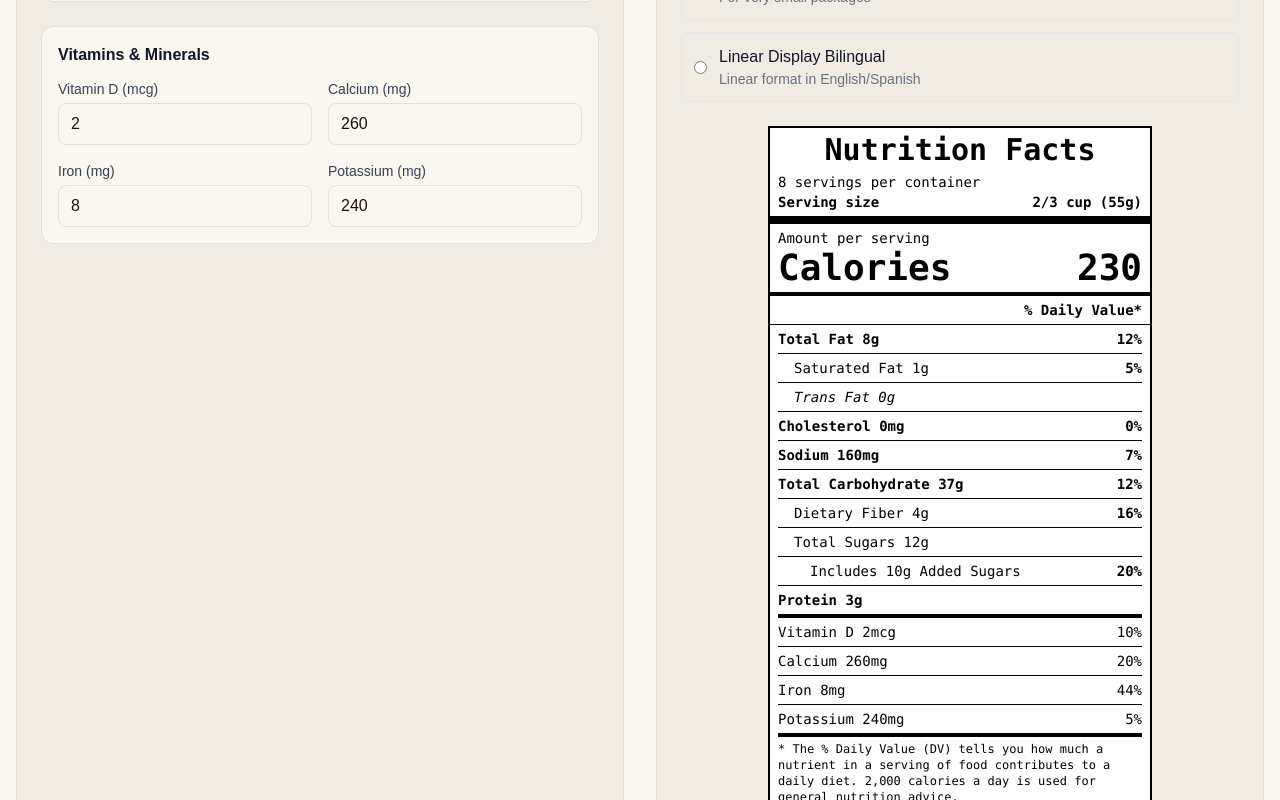
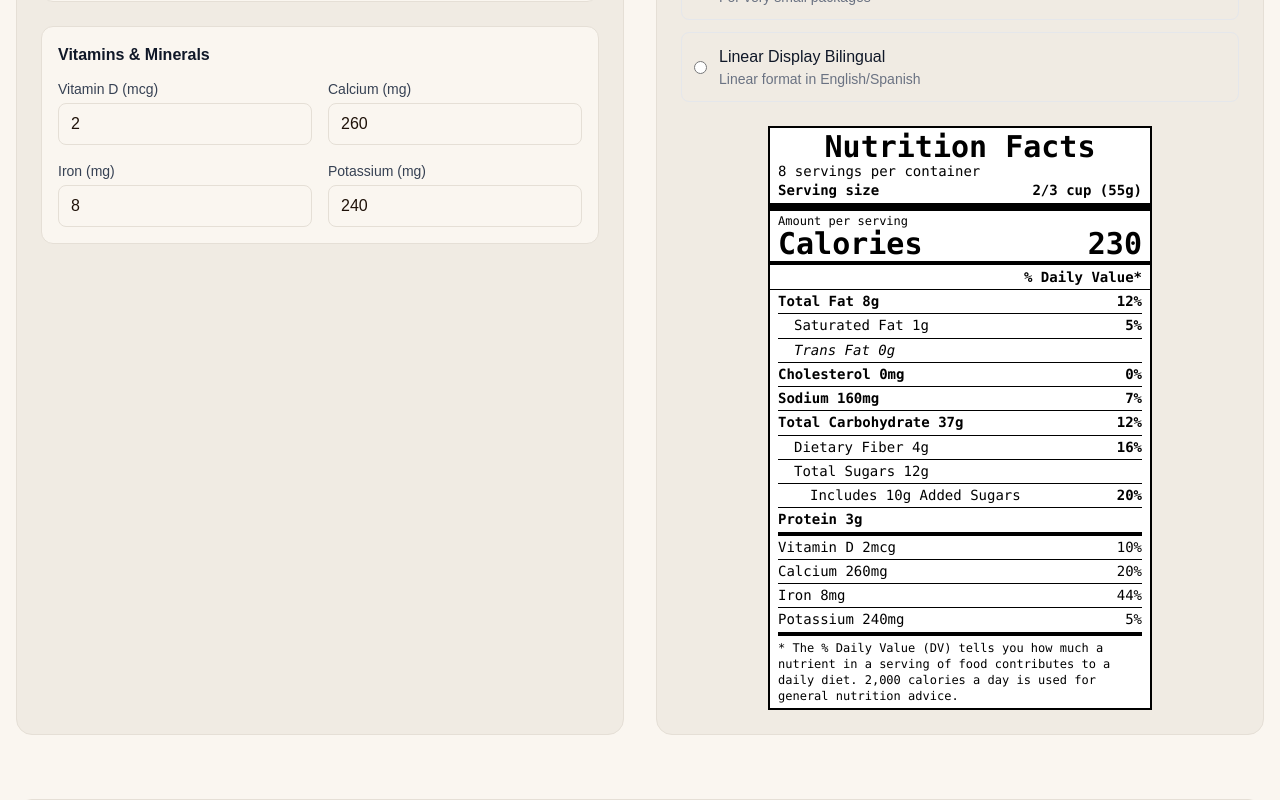
Before and after one commit to kgb4000/shared-commercial-kitchen, a Next.js app: page /resources/nutrition-label-maker in a window 1280 px wide. Shown: the part 1280-2080 px from the top of the page. Built offline with nearby package versions, Linux system fonts and the light colour scheme.

Commit message:
fix: tighten nutrition label spacing — smaller padding, tighter line height for FDA-accurate layout

```diff
--- a/component/NutritionLabelMaker.js
+++ b/component/NutritionLabelMaker.js
@@ -148,31 +148,31 @@ const NutritionLabelMaker = () => {
   }
 
   const renderStandardVertical = () => (
-    <div className="max-w-sm mx-auto bg-white border-2 border-black font-mono text-black">
-      <div className="px-2 py-1 border-b-8 border-black">
-        <div className="text-3xl font-bold text-center">Nutrition Facts</div>
-        <div className="text-sm mt-1">
+    <div className="max-w-sm mx-auto bg-white border-2 border-black font-mono text-black leading-tight">
+      <div className="px-2 pt-1 pb-0.5 border-b-8 border-black">
+        <div className="text-3xl font-bold text-center leading-none">Nutrition Facts</div>
+        <div className="text-sm leading-snug">
           {formData.servings} servings per container
         </div>
-        <div className="text-sm font-bold">
+        <div className="text-sm font-bold leading-snug">
           Serving size{' '}
           <span className="float-right">{formData.servingSize}</span>
         </div>
       </div>
 
-      <div className="px-2 py-1 border-b-4 border-black">
-        <div className="text-sm">Amount per serving</div>
-        <div className="text-4xl font-bold">
+      <div className="px-2 pt-0.5 pb-0.5 border-b-4 border-black">
+        <div className="text-xs leading-snug">Amount per serving</div>
+        <div className="text-3xl font-bold leading-none">
           Calories <span className="float-right">{formData.calories}</span>
         </div>
       </div>
 
-      <div className="px-2 py-1 border-b border-black">
+      <div className="px-2 py-0.5 border-b border-black">
         <div className="text-sm font-bold text-right">% Daily Value*</div>
       </div>
 
-      <div className="px-2 text-sm">
-        <div className="py-1 border-b border-black">
+      <div className="px-2 text-sm leading-snug">
+        <div className="py-0.5 border-b border-black">
           <div className="font-bold">
             Total Fat {formData.totalFat}g
             <span className="float-right font-bold">
@@ -181,7 +181,7 @@ const NutritionLabelMaker = () => {
           </div>
         </div>
 
-        <div className="py-1 border-b border-black">
+        <div className="py-0.5 border-b border-black">
           <div className="ml-4">
             Saturated Fat {formData.saturatedFat}g
             <span className="float-right font-bold">
@@ -194,11 +194,11 @@ const NutritionLabelMaker = () => {
           </div>
         </div>
 
-        <div className="py-1 border-b border-black">
+        <div className="py-0.5 border-b border-black">
           <div className="ml-4 italic">Trans Fat {formData.transFat}g</div>
         </div>
 
-        <div className="py-1 border-b border-black">
+        <div className="py-0.5 border-b border-black">
           <div className="font-bold">
             Cholesterol {formData.cholesterol}mg
             <span className="float-right font-bold">
@@ -207,7 +207,7 @@ const NutritionLabelMaker = () => {
           </div>
         </div>
 
-        <div className="py-1 border-b border-black">
+        <div className="py-0.5 border-b border-black">
           <div className="font-bold">
             Sodium {formData.sodium}mg
             <span className="float-right font-bold">
@@ -216,7 +216,7 @@ const NutritionLabelMaker = () => {
           </div>
         </div>
 
-        <div className="py-1 border-b border-black">
+        <div className="py-0.5 border-b border-black">
           <div className="font-bold">
             Total Carbohydrate {formData.totalCarbs}g
             <span className="float-right font-bold">
@@ -225,7 +225,7 @@ const NutritionLabelMaker = () => {
           </div>
         </div>
 
-        <div className="py-1 border-b border-black">
+        <div className="py-0.5 border-b border-black">
           <div className="ml-4">
             Dietary Fiber {formData.dietaryFiber}g
             <span className="float-right font-bold">
@@ -238,11 +238,11 @@ const NutritionLabelMaker = () => {
           </div>
         </div>
 
-        <div className="py-1 border-b border-black">
+        <div className="py-0.5 border-b border-black">
           <div className="ml-4">Total Sugars {formData.totalSugars}g</div>
         </div>
 
-        <div className="py-1 border-b border-black">
+        <div className="py-0.5 border-b border-black">
           <div className="ml-8">
             Includes {formData.addedSugars}g Added Sugars
             <span className="float-right font-bold">
@@ -251,11 +251,11 @@ const NutritionLabelMaker = () => {
           </div>
         </div>
 
-        <div className="py-1 border-b-4 border-black">
+        <div className="py-0.5 border-b-4 border-black">
           <div className="font-bold">Protein {formData.protein}g</div>
         </div>
 
-        <div className="py-1 border-b border-black">
+        <div className="py-0.5 border-b border-black">
           <div>
             Vitamin D {formData.vitaminD}mcg
             <span className="float-right">
@@ -264,7 +264,7 @@ const NutritionLabelMaker = () => {
           </div>
         </div>
 
-        <div className="py-1 border-b border-black">
+        <div className="py-0.5 border-b border-black">
           <div>
             Calcium {formData.calcium}mg
             <span className="float-right">
@@ -273,7 +273,7 @@ const NutritionLabelMaker = () => {
           </div>
         </div>
 
-        <div className="py-1 border-b border-black">
+        <div className="py-0.5 border-b border-black">
           <div>
             Iron {formData.iron}mg
             <span className="float-right">
@@ -282,7 +282,7 @@ const NutritionLabelMaker = () => {
           </div>
         </div>
 
-        <div className="py-1 border-b-4 border-black">
+        <div className="py-0.5 border-b-4 border-black">
           <div>
             Potassium {formData.potassium}mg
             <span className="float-right">
```
